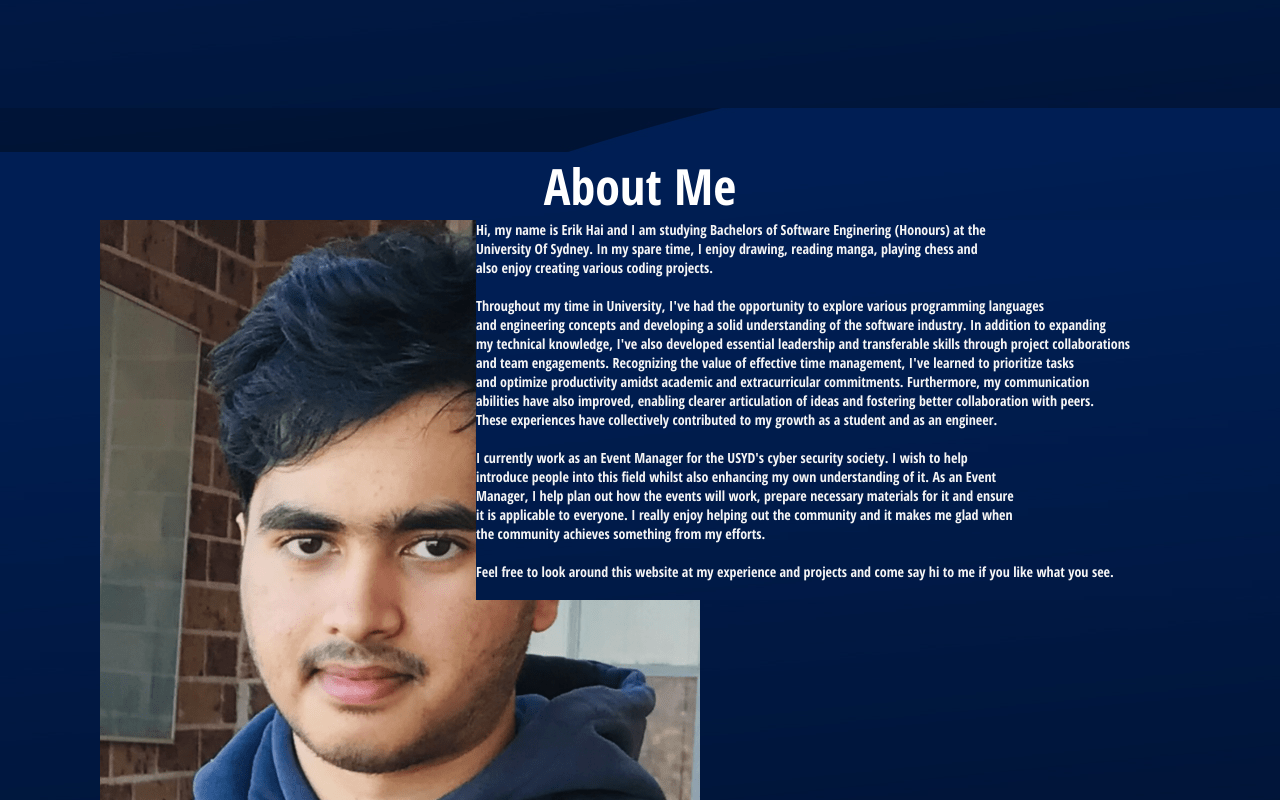
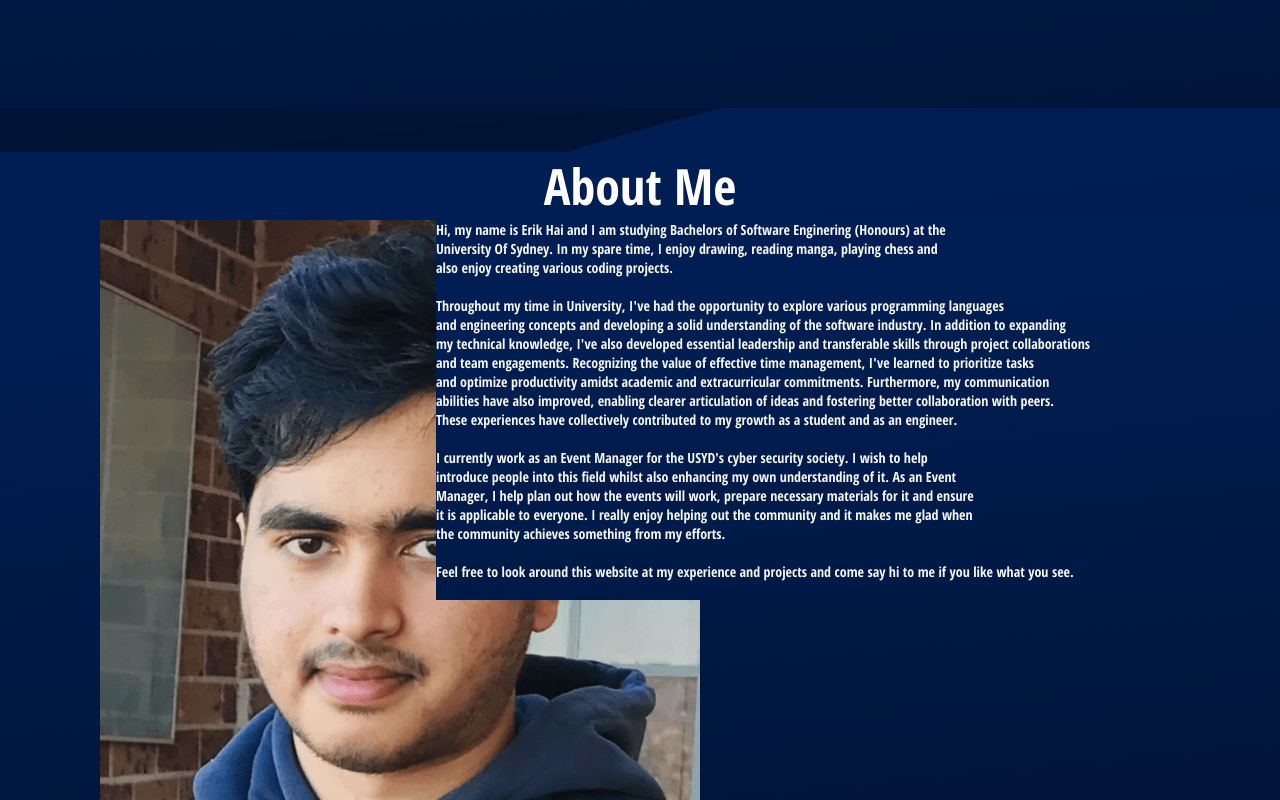
Before and after one commit to erikhai/erikhai.github.io, a plain HTML site: page index.html in a window 1280 px wide. Shown: the part 607-1407 px from the top of the page. Drawn offline with Linux system fonts and the light colour scheme.

Commit message:
Update style.css

```diff
--- a/style.css
+++ b/style.css
@@ -195,7 +195,7 @@ html {
   position: absolute;
   right: 0;
   text-align: left;
-  padding-right: 150px;
+  padding-right: 190px;
   font-size: 14px;
 }
 .content-wrapper {
```
